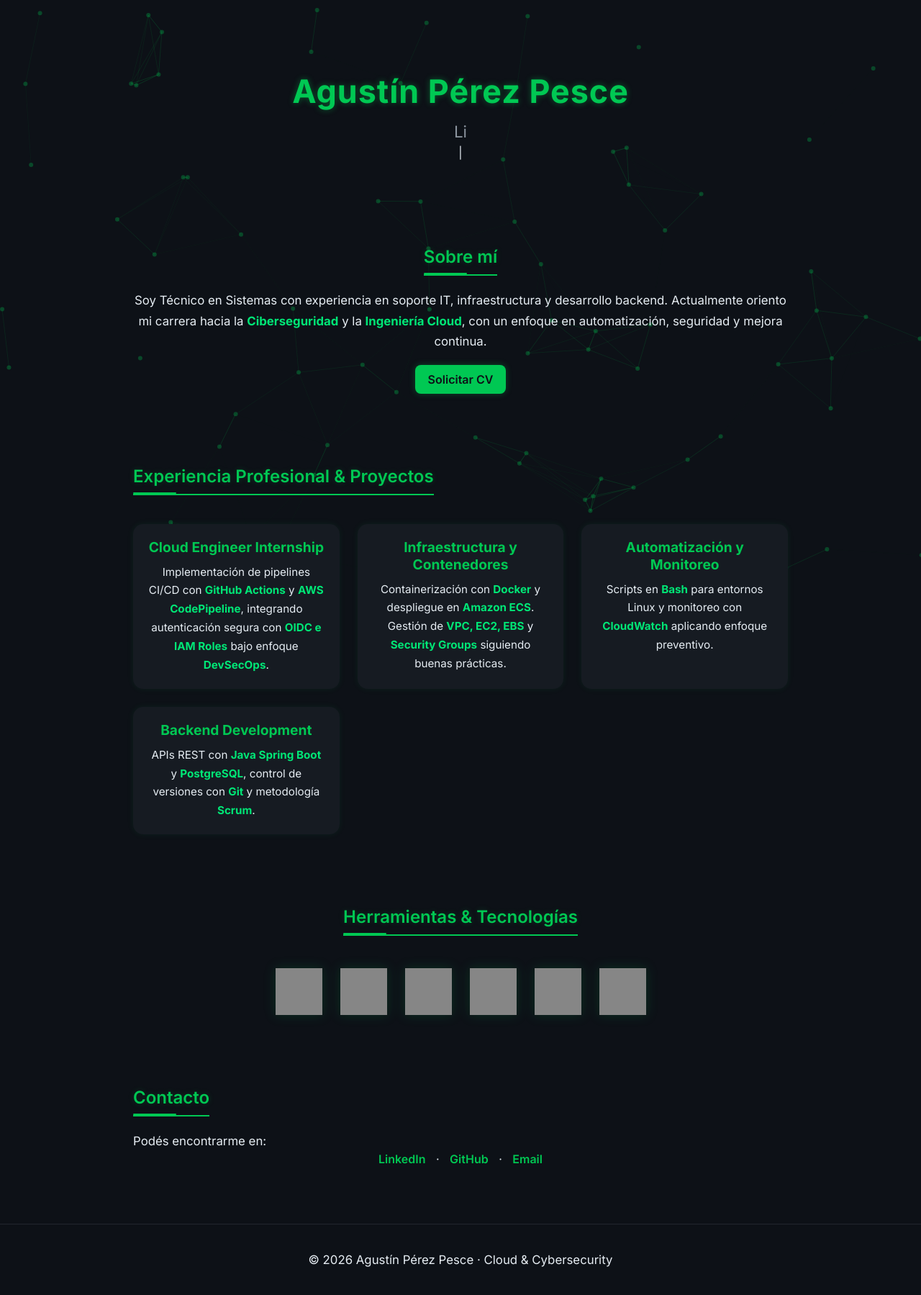
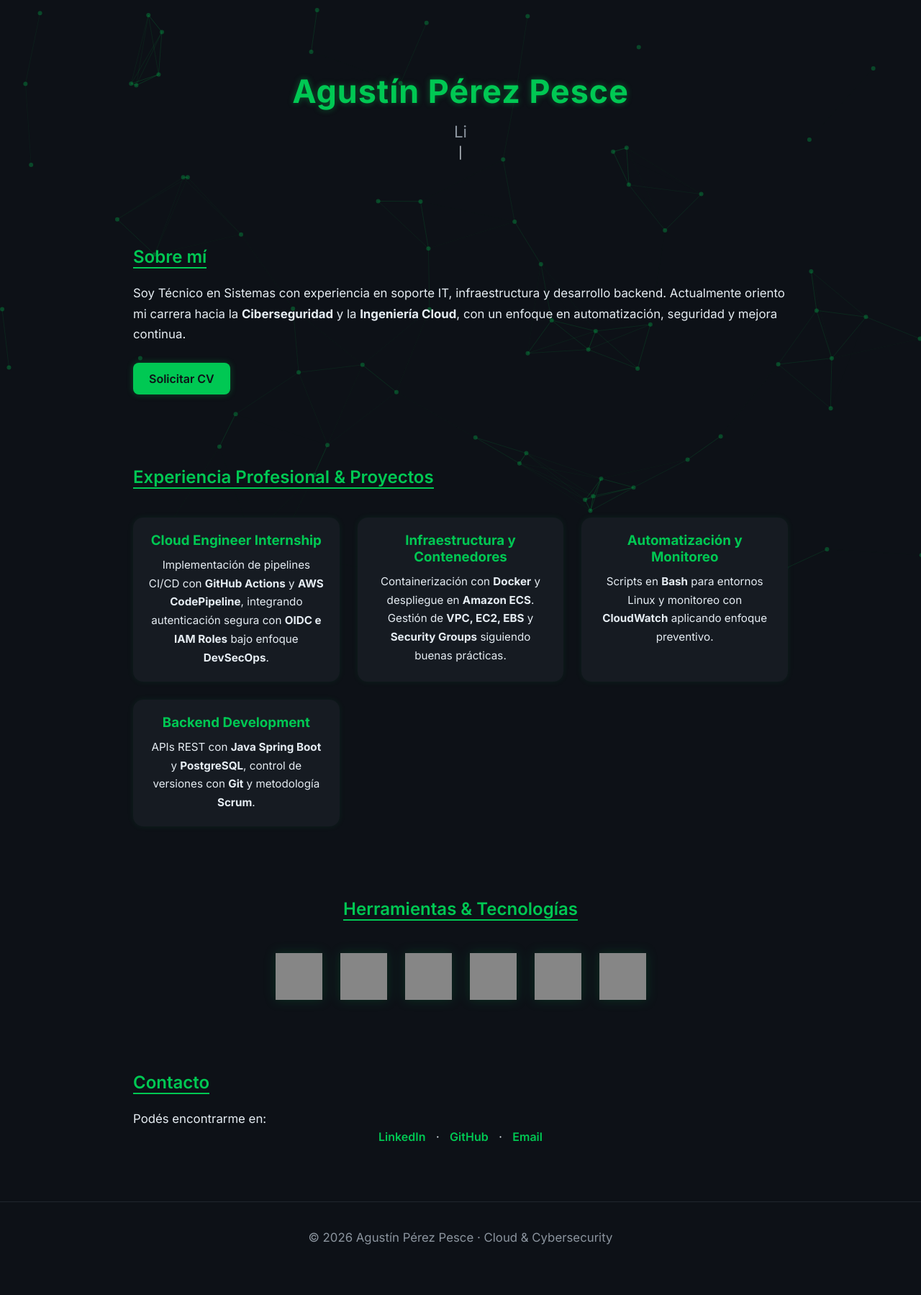
Before and after one commit to Aguppesce/Aguppesce.github.io, a PHP site: page / in a window 1280 px wide. Shown: the whole page at 72% size. After the commit the page ends 1729 px from the top, so only its background shows below. Run offline with PHP 8.4, Linux system fonts and the light colour scheme; grey boxes are pictures that could not be loaded.

Commit message:
Clean up style.css
Removed unused CSS comments and styles to clean up the stylesheet.

```diff
--- a/style.css
+++ b/style.css
@@ -1,4 +1,3 @@
-/* ===== Estilo Moderno Profesional ===== */
 * {
   margin: 0;
   padding: 0;
@@ -14,7 +13,6 @@ body {
   min-height: 100vh;
 }
 
-/* ===== Fondo Partículas ===== */
 #particles-js {
   position: fixed;
   top: 0;
@@ -24,7 +22,6 @@ body {
   z-index: -1;
 }
 
-/* ===== Encabezado ===== */
 header {
   text-align: center;
   padding: 100px 20px 40px;
@@ -43,7 +40,6 @@ header p {
   margin-top: 10px;
 }
 
-/* ===== Secciones ===== */
 section {
   max-width: 950px;
   margin: 60px auto;
@@ -56,20 +52,17 @@ h2 {
   display: inline-block;
   margin-bottom: 20px;
   font-weight: 600;
-  text-shadow: 0 0 8px rgba(0, 200, 83, 0.2);
 }
 
 p {
   line-height: 1.7;
-  color: #e6edf3;
   font-size: 1.05rem;
 }
 
-/* ===== Botón de CV ===== */
 .cv-button {
   display: inline-block;
-  margin-top: 18px;
-  padding: 10px 18px;
+  margin-top: 25px;
+  padding: 12px 22px;
   background: #00c853;
   color: #0d1117;
   font-weight: 600;
@@ -85,7 +78,6 @@ p {
   transform: scale(1.05);
 }
 
-/* ===== Tarjetas (Proyectos & Certificaciones) ===== */
 .projects-grid {
   display: grid;
   grid-template-columns: repeat(auto-fit, minmax(260px, 1fr));
@@ -99,8 +91,6 @@ p {
   border-radius: 14px;
   transition: transform 0.35s ease, box-shadow 0.35s ease;
   box-shadow: 0 0 10px rgba(0, 200, 83, 0.08);
-  position: relative;
-  overflow: hidden;
 }
 
 .card:hover {
@@ -108,34 +98,17 @@ p {
   box-shadow: 0 0 25px rgba(0, 200, 83, 0.3);
 }
 
-.card img {
-  width: 50px;
-  height: 50px;
-  display: block;
-  margin: 0 auto 10px;
-  filter: grayscale(40%) brightness(0.9);
-  transition: filter 0.3s ease, transform 0.3s ease;
-}
-
-.card:hover img {
-  filter: grayscale(0%) brightness(1);
-  transform: scale(1.08);
-}
-
 .card h3 {
   color: #00c853;
-  font-size: 1.2rem;
   text-align: center;
   margin-bottom: 10px;
 }
 
 .card p {
   text-align: center;
-  color: #e6edf3;
   font-size: 0.95rem;
 }
 
-/* ===== Tech Stack ===== */
 .tech-stack {
   text-align: center;
 }
@@ -160,21 +133,6 @@ p {
   filter: drop-shadow(0 0 15px rgba(0, 230, 118, 0.7)) brightness(1);
 }
 
-/* ===== Animación Fade-In ===== */
-.fade-in {
-  opacity: 0;
-  transform: translateY(30px);
-  animation: fadeInUp 1.2s ease-out forwards;
-}
-
-@keyframes fadeInUp {
-  to {
-    opacity: 1;
-    transform: translateY(0);
-  }
-}
-
-/* ===== Contacto ===== */
 .social {
   text-align: center;
 }
@@ -184,22 +142,8 @@ p {
   text-decoration: none;
   margin: 0 10px;
   font-weight: 600;
-  transition: color 0.3s, text-shadow 0.3s;
 }
 
-.social a:hover {
-  color: #1f6feb;
-  text-shadow: 0 0 6px rgba(0, 200, 83, 0.4);
-}
-
-.contact-note {
-  text-align: center;
-  margin-top: 15px;
-  color: #9da7b2;
-  font-size: 0.95rem;
-}
-
-/* ===== Footer ===== */
 footer {
   text-align: center;
   padding: 35px 10px;
@@ -208,84 +152,3 @@ footer {
   border-top: 1px solid #21262d;
   background: #0d1117;
 }
-
-.counter {
-  margin-bottom: 10px;
-  color: #e6edf3;
-  font-weight: 500;
-  font-size: 0.95rem;
-}
-
-/* ===== Ajustes Responsivos ===== */
-@media (max-width: 768px) {
-  header h1 {
-    font-size: 2.2rem;
-  }
-  header p {
-    font-size: 1.1rem;
-  }
-  section {
-    padding: 10px;
-  }
-}
-
-/* ===== Detalles Estéticos ===== */
-strong {
-  color: #00e676;
-}
-
-em {
-  color: #9be7ff;
-}
-
-/* ===== Efectos adicionales (líneas y brillos) ===== */
-.card::before {
-  content: "";
-  position: absolute;
-  inset: 0;
-  background: linear-gradient(120deg, transparent 40%, rgba(0, 200, 83, 0.1) 50%, transparent 60%);
-  transform: translateX(-100%);
-  transition: transform 0.6s ease;
-}
-
-.card:hover::before {
-  transform: translateX(100%);
-}
-
-h2::after {
-  content: "";
-  display: block;
-  width: 60px;
-  height: 2px;
-  background: #00c853;
-  margin-top: 8px;
-  border-radius: 2px;
-}
-
-/* ===== Íconos dentro de grid (Proyectos & Certificaciones) ===== */
-.projects-grid img {
-  width: 70px;
-  height: 70px;
-  object-fit: contain;
-  margin-bottom: 12px;
-  display: block;
-  margin-left: auto;
-  margin-right: auto;
-  filter: drop-shadow(0 0 6px rgba(0, 200, 83, 0.25));
-  transition: transform 0.3s ease, filter 0.3s ease;
-}
-
-.projects-grid img:hover {
-  transform: scale(1.08);
-  filter: drop-shadow(0 0 15px rgba(0, 230, 118, 0.5));
-}
-
-.about {
-  text-align: center;
-}
-
-.cv-note {
-  margin-top: 12px;
-  font-size: 0.9rem;
-  color: #8b949e;
-}
```
